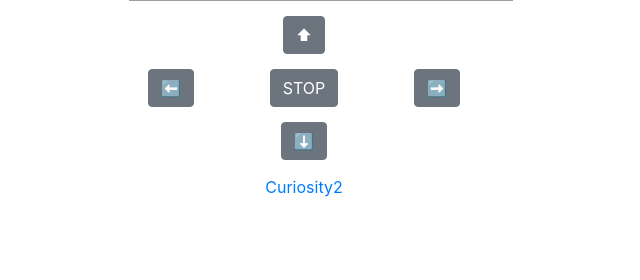
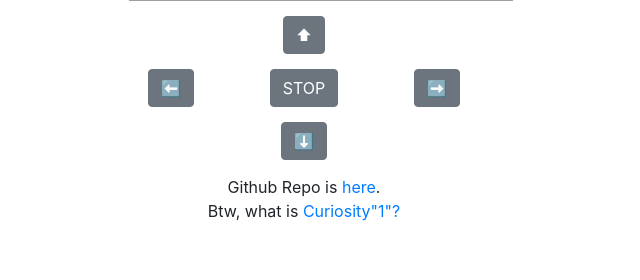
Before and after one commit to KeisukeNagakawa/curiosity2, a Django app: page / in a window 1280 px wide. Shown: the part 486-766 px from the top of the page, without its empty margins (336-976 px from the left). Run offline with Django 3.2, Linux system fonts and the light colour scheme; some libraries are stand-ins or nearby versions; grey boxes are pictures that could not be loaded.

Commit message:
fixed UI

```diff
--- a/drivers_seat/templates/drivers_seat/view.html
+++ b/drivers_seat/templates/drivers_seat/view.html
@@ -25,7 +25,7 @@
         </div>
     </div>
     <div class="row">
-        <div class="col-md-4 text-center offset-4">
+        <div class="col-md-2 text-center offset-4">
             <img src="http://192.168.11.2:8000/stream.mjpg" width="384" height="384">
         </div>
     </div>
@@ -60,7 +60,9 @@
     </div>
     <div class="row">
         <div class="col-md-4 text-center offset-4">
-            <a href="https://github.com/iceman-k/curiosity2">Curiosity2</a>
+            Github Repo is <a href="https://github.com/iceman-k/curiosity2">here</a>.
+            <br>
+            Btw, what is <a href="https://en.wikipedia.org/wiki/Curiosity_(rover)">Curiosity"1"?</a>
         </div>
     </div>
 </div>
```
